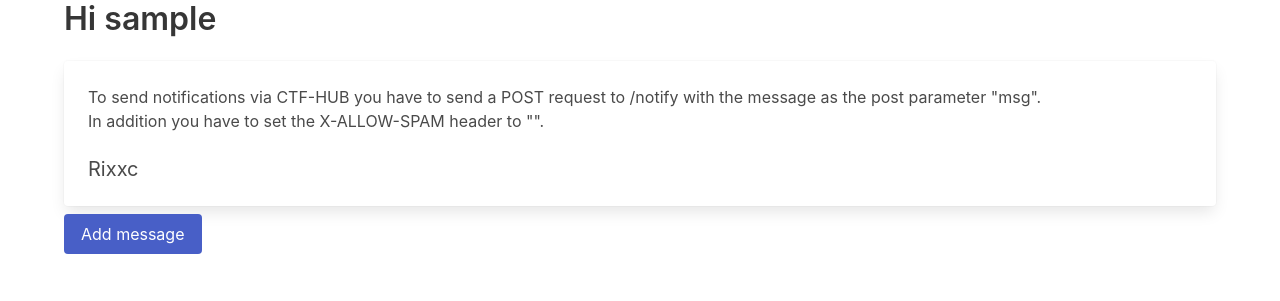
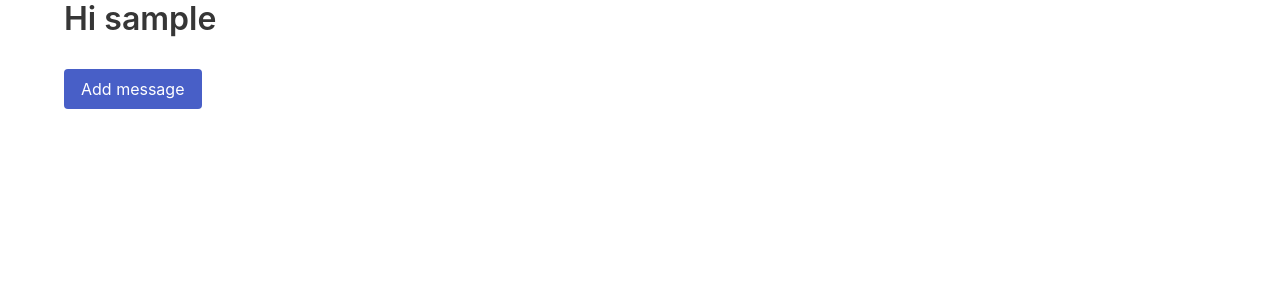
Before and after one commit to Rixxc/CTF-Hub, a Flask app: template templates/home.html in a window 1280 px wide. Shown: the part 55-356 px from the top of the page. Run offline with Flask 2, Linux system fonts and the light colour scheme; the template is opened without the code that fills it, so the values that code supplies are empty; the visitor is signed in with stand-in values (Sample User, id 1).

Commit message:
Fixed error that occurs if SPAM-TOKEN is not defined

```diff
--- a/app.py
+++ b/app.py
@@ -207,7 +207,7 @@ def callback():
 def home():
     if request.method == "GET":
         messages = HomeMessage.query.order_by(HomeMessage.id.asc()).all()
-        return render_template('home.html', messages=messages, spam_token=SPAM_TOKEN)
+        return render_template('home.html', messages=messages, spam_token=os.environ.get("SPAM_TOKEN", None))
     try:
         message_id = request.form['id']
 
--- a/templates/home.html
+++ b/templates/home.html
@@ -27,6 +27,7 @@
     </div>
 </div>
 {% endfor %}
+{% if spam_token %}
 <div class="card mt-2">
     <div class="card-content">
         <div class="content">
@@ -46,6 +47,7 @@
         </div>
     </div>
 </div>
+{% endif %}
 <a class="button is-link mt-2" href="/add_message">
     Add message
 </a>
```
